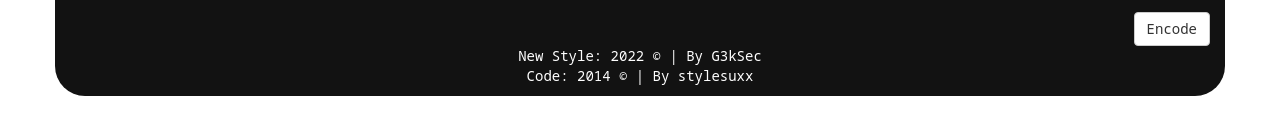
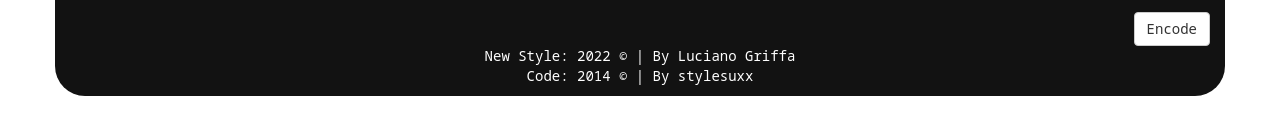
Before and after one commit to G3kSec/steganography-web, a plain HTML site: page index.html in a window 1280 px wide. Shown: the part 555-690 px from the top of the page. Drawn offline with nearby package versions, Linux system fonts and the light colour scheme.

Commit message:
Update index.html

```diff
--- a/index.html
+++ b/index.html
@@ -86,7 +86,7 @@
         </div>
       </div>
       <footer style="text-align: center; margin-bottom: 10px; color: white;">
-        New Style: 2022 &copy; | By G3kSec<br/>
+        New Style: 2022 &copy; | By Luciano Griffa<br/>
         Code: 2014 &copy; | By stylesuxx
       </footer>
     </div>
```
